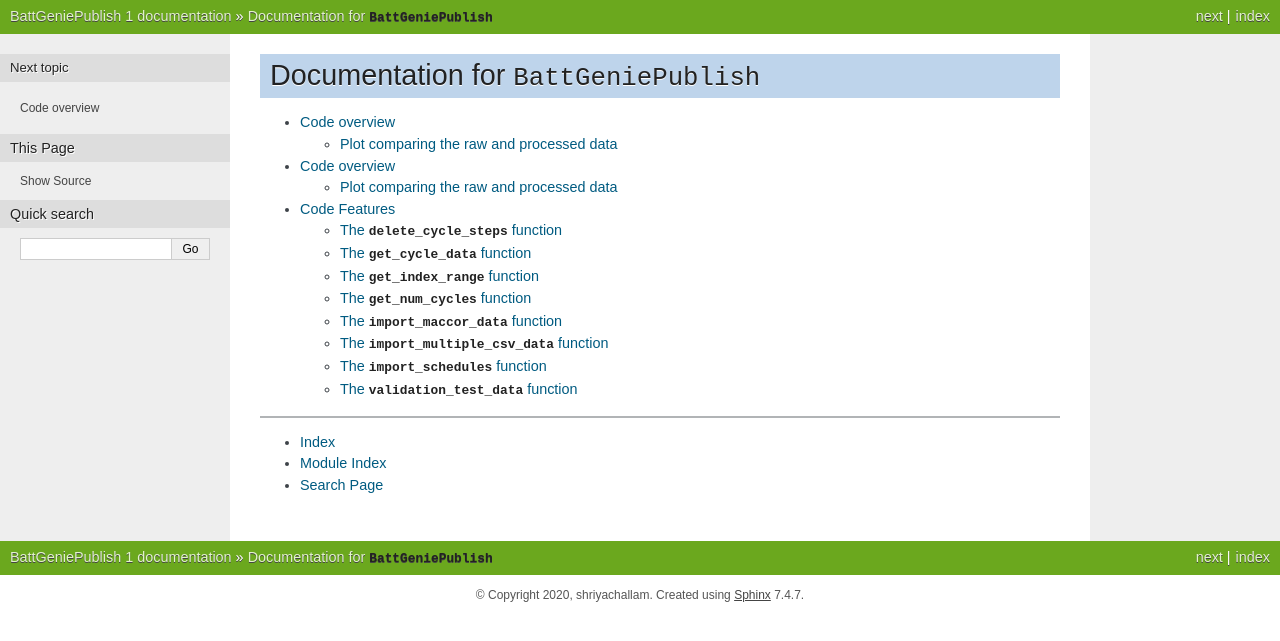
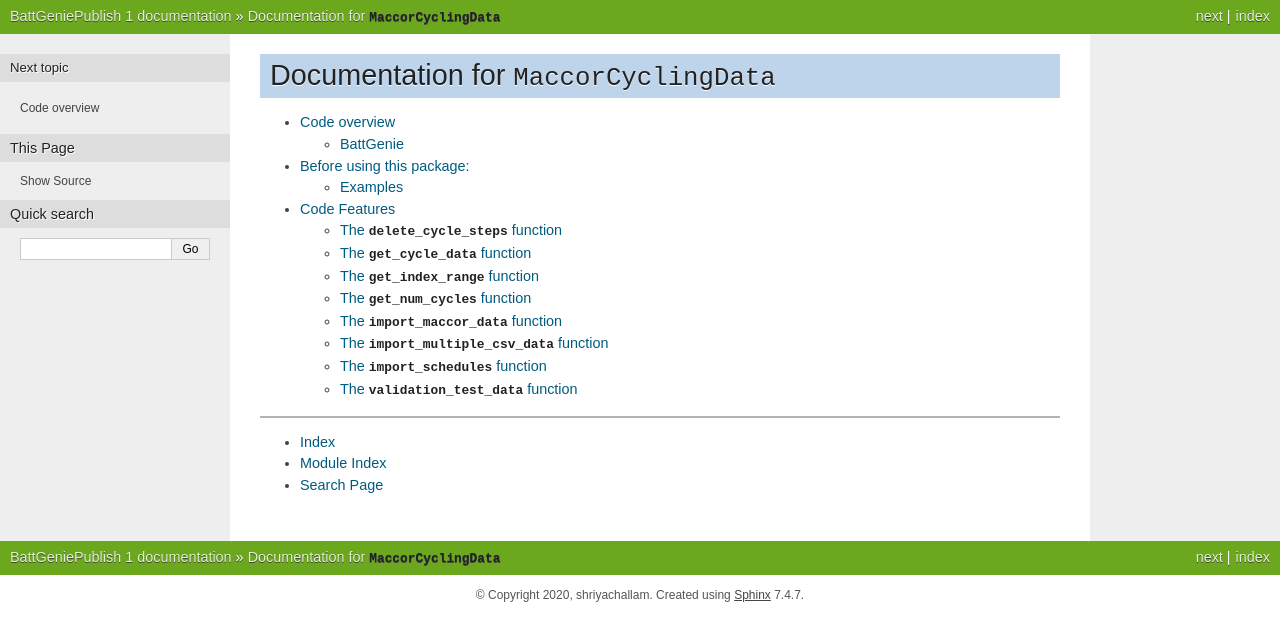
Before and after one commit to shriyachallam/maccorcyclingdata, a Sphinx documentation site: the page built from docs/index.rst, in a window 1280 px wide. Shown: the top 641 px of the page. Built offline with Sphinx 7.4.7, drawn with Linux system fonts in a browser that asks for light colours; some of the changed lines change nothing that is shown.

Commit message:
'documentation'

```diff
--- a/docs/index.rst
+++ b/docs/index.rst
@@ -1,9 +1,9 @@
-.. BattGeniePublish documentation master file, created by
+.. MaccorCyclingData documentation master file, created by
    sphinx-quickstart on Tue Aug 11 2020.
    You can adapt this file completely to your liking, but it should at least
    contain the root `toctree` directive.
 
-Documentation for ``BattGeniePublish``
+Documentation for ``MaccorCyclingData``
 ====================================
 
 .. toctree::
--- a/docs/overview.rst
+++ b/docs/overview.rst
@@ -3,73 +3,28 @@
 Code overview
 =============
 
-The `preparenovonix`_ package prepares exported data files produced by `Novonix`_ battery-testers by (i) cleaning them and (ii) adding derived information to the file. The package also allows reading an individual column given its name. The derived information includes:
+The `maccorcyclingdata`_ package prepares exported data files produced by `Maccor`_ battery cyclers by:
 
-#. A State column with explicit information of the start and end of a
-   given type of measurement. Novonix provides a Step number with a
-   different value for each type of measurement, for example, 0
-   corresponds to an open circuit. However, it is possible to have two
-   consecutive measurements of the same type but with different
-   experimental conditions, for example charging at different currents.
-   These can now be set appart using the State value.
+#. Importing and Cleaning Data: Within the  `maccorcyclingdata`_ package, there are functions to import testdata from the cyclers. The cleaning process includes renaming, dropping, or changing the units of certain columns.
 
-#. A reduced protocol summarising the experimental protocol into having
-   each command and corresponding experimental conditions in a single
-   line. This is needed to directly relate a measurement with the
-   experimental protocol. The reduced protocol is output as a string of
-   arrays and it is stored as part of the header when using the
-   :ref:`prepare_novonix` function.
+#. Import the Schedule File: With the `maccorcyclingdata`_ package, there is a function that imports and cleans the schedule file that is input into the `Maccor`_ cycler. This allows the schedule file to be interpreted as a usable pandas dataframe.
 
-#. A Protocol line column with values that assign a measurement to a
-   particular line of the reduced protocol.
+#. Validating the Testdata against the Schedule file: With the `maccorcyclingdata`_ package, the testdata can be validated against the schedule file to ensure the cycler followed the correct cycling system.
 
-#. A Loop number column with a counter of the repetitions of a given
-   measurement within a loop in the experimental protocol.
+BattGenie
+----------------------------------------
 
-Combining the state and step number values makes it possible to select
-the capacities from a charge or discharge experimental step. These are
-needed for estimating the coulombic efficiency. This combination of
-state with step number also allows the computation of resistances based
-on current experimental steps or pulses. Specific cycles or individual
-sections of the experiment can be selected combining the loop number
-with either the state and step number values or the protocol line
-values.
-
-The example data provided within the repository for this code is shown
-in the figure below :ref:`comparison`. This figure compares the raw
-Novonix data with the data after being processed by the
-`preparenovonix`_ package. The example raw data contains individual
-measurements for which the experimental run time decreases. As it can be
-seen in the :ref:`comparison`, these measurements are
-removed by the `preparenovonix`_ package. The example raw data file
-also includes a failed test. The `preparenovonix`_ package takes the
-capacity from the failed test and adds it to the capacities from the
-completed experiment. This shifts the result capacity curve by a
-constant value, as it can be seen in the :ref:`comparison`. This figure also shows the
-increasing loop number when the measurements are within a repeat loop
-and the protocol line each measurement corresponds to.
-
-.. _comparison: comparison figure
-
-Plot comparing the raw and processed data
------------------------------------------
-
-.. figure:: ../example_data/compare_vct.png
-   :align: center
-   :alt: Data comparison
-
-Comparison of the raw battery testing data (thin dashed lines) and the
-data after being processed by the `preparenovonix`_ package (thick
-solid lines), as a function of the experimental run time. The top panel
-shows the potential and capacity of the battery. The middle panel shows
-the step number, which indicates the type of measurement being done. The
-bottom panel shows the loop number and protocol line, which are only
-available after processing the raw data with the
-`preparenovonix`_ package.
+The `maccorcyclingdata`_ package was created at `BattGenie Inc`_.
+`BattGenie`_ is a startup that provides efficient battery management solutions for Lithium-ion batteries for electric vehicles, consumer electronics and grid storage applications.
+Our patented technology uses physics-based battery models that are fast and more accurate compared to traditional empirical models.
 
 
-.. _preparenovonix: https://github.com/BatLabLancaster/preparenovonix
+.. _maccorcyclingdata: https://github.com/shriyachallam/MaccorCyclingData
 
-.. _Novonix: http://www.novonix.ca/
+.. _Maccor: http://www.maccor.com/
 
-.. _module index: https://prepare-novonix-data.readthedocs.io/en/latest/py-modindex.html
+.. _BattGenie Inc: https://www.battgenie.life/
+
+.. _BattGenie: https://www.battgenie.life/
+
+.. _M.A.P.L.E. Lab: http://depts.washington.edu/maple/
--- a/docs/preparing.rst
+++ b/docs/preparing.rst
@@ -1,73 +1,78 @@
-.. _overview:
+.. _peparing:
 
-Code overview
-=============
+Before using this package:
+================================
 
-The `battgeniepublish`_ package prepares exported data files produced by `Novonix`_ battery-testers by (i) cleaning them and (ii) adding derived information to the file. The package also allows reading an individual column given its name. The derived information includes:
+The `maccorcyclingdata`_ package is to be used on raw data output from the `Maccor`_ Battery Cyclers.
+Before using this package, please ensure that your data exports as a csv file with the following columns (the order of columns should also follow this template):
+#. 'Cyc#'
 
-#. A State column with explicit information of the start and end of a
-   given type of measurement. Novonix provides a Step number with a
-   different value for each type of measurement, for example, 0
-   corresponds to an open circuit. However, it is possible to have two
-   consecutive measurements of the same type but with different
-   experimental conditions, for example charging at different currents.
-   These can now be set appart using the State value.
+#. 'Step'
 
-#. A reduced protocol summarising the experimental protocol into having
-   each command and corresponding experimental conditions in a single
-   line. This is needed to directly relate a measurement with the
-   experimental protocol. The reduced protocol is output as a string of
-   arrays and it is stored as part of the header when using the
-   :ref:`prepare_novonix` function.
+#. 'TestTime(s)'
 
-#. A Protocol line column with values that assign a measurement to a
-   particular line of the reduced protocol.
+#. 'StepTime(s)'
 
-#. A Loop number column with a counter of the repetitions of a given
-   measurement within a loop in the experimental protocol.
+#. 'Capacity(Ah)'
 
-Combining the state and step number values makes it possible to select
-the capacities from a charge or discharge experimental step. These are
-needed for estimating the coulombic efficiency. This combination of
-state with step number also allows the computation of resistances based
-on current experimental steps or pulses. Specific cycles or individual
-sections of the experiment can be selected combining the loop number
-with either the state and step number values or the protocol line
-values.
+#. 'Watt-hr'
 
-The example data provided within the repository for this code is shown
-in the figure below :ref:`comparison`. This figure compares the raw
-Novonix data with the data after being processed by the
-`preparenovonix`_ package. The example raw data contains individual
-measurements for which the experimental run time decreases. As it can be
-seen in the :ref:`comparison`, these measurements are
-removed by the `preparenovonix`_ package. The example raw data file
-also includes a failed test. The `preparenovonix`_ package takes the
-capacity from the failed test and adds it to the capacities from the
-completed experiment. This shifts the result capacity curve by a
-constant value, as it can be seen in the :ref:`comparison`. This figure also shows the
-increasing loop number when the measurements are within a repeat loop
-and the protocol line each measurement corresponds to.
+#. 'Current(A)'
 
-.. _comparison: comparison figure
+#. 'Voltage(V)'
 
-Plot comparing the raw and processed data
+#. 'DPt Time'
+
+#. 'ACR'
+
+#. 'DCIR'
+
+#. 'Temp 1'
+
+#. 'EV Temp'
+
+#. 'Unnamed: 13'
+
+Additionally, the schedule file should be exported as a csv file with the following columns (the order of columns should also follow this template):
+
+#. 'step'
+
+#. 'step_type'
+
+#. 'step_mode'
+
+#. 'step_mode_value'
+
+#. 'step_limit'
+
+#. 'step_limit_value'
+
+#. 'step_end_type'
+
+#. 'step_end_type_op'
+
+#. 'step_end_type_value'
+
+#. 'goto_step', 'report_type'
+
+#. 'report_type_value'
+
+#. 'options'
+
+#. 'step_note'
+
+
+Examples
 -----------------------------------------
 
-.. figure:: ../example_data/compare_vct.png
-   :align: center
-   :alt: Data comparison
-
-Comparison of the raw battery testing data (thin dashed lines) and the
-data after being processed by the `preparenovonix`_ package (thick
-solid lines), as a function of the experimental run time. The top panel
-shows the potential and capacity of the battery. The middle panel shows
-the step number, which indicates the type of measurement being done. The
-bottom panel shows the loop number and protocol line, which are only
-available after processing the raw data with the
-`preparenovonix`_ package.
+We have provided a Jupyter Notebook using all functions from the `maccorcyclingdata`_ package.
+Click `here`_ to view the example notebook.
 
 
-.. _battgeniepublish: https://github.com/shriyachallam/BattGeniePublish
+.. _maccorcyclingdata: https://github.com/shriyachallam/MaccorCyclingData
 
-.. _Novonix: http://www.novonix.ca/
+.. _Maccor: http://www.maccor.com/
+
+.. _BattGenie: https://www.battgenie.life/
+
+.. _here: https://github.com/shriyachallam/MaccorCyclingData/tree/master/examples
```
Also changed, not shown: 15 other files.
